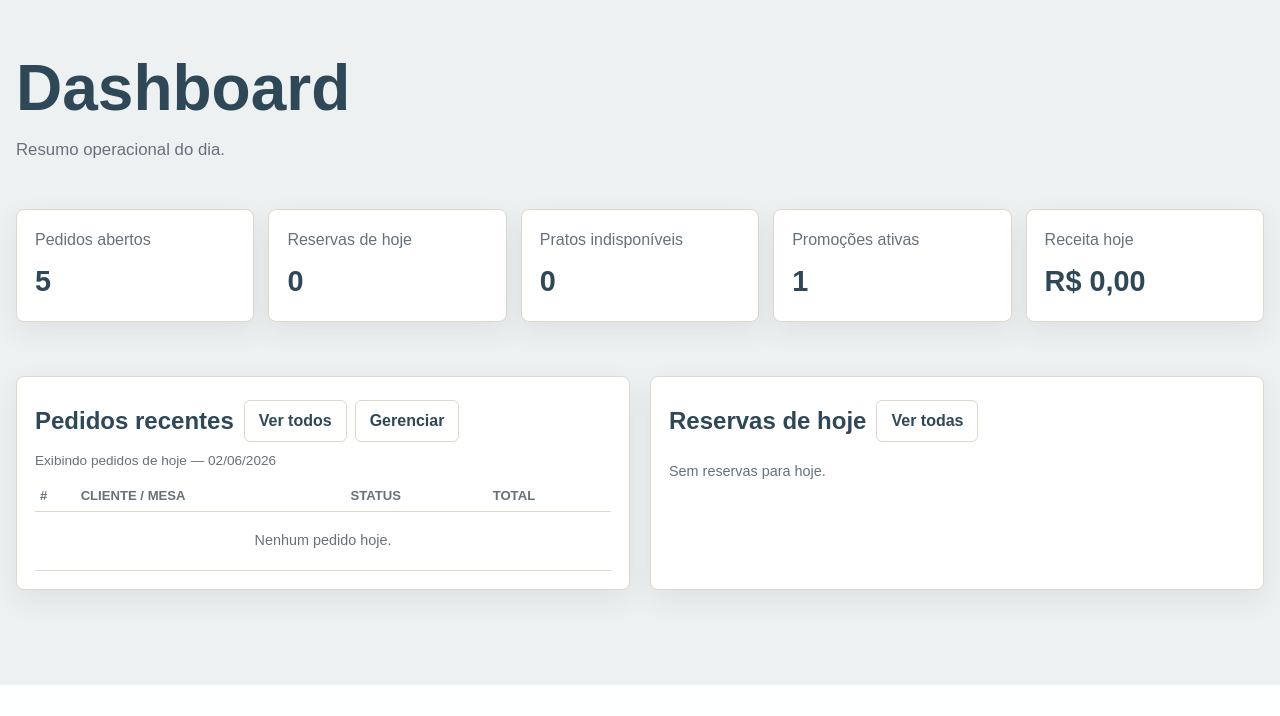
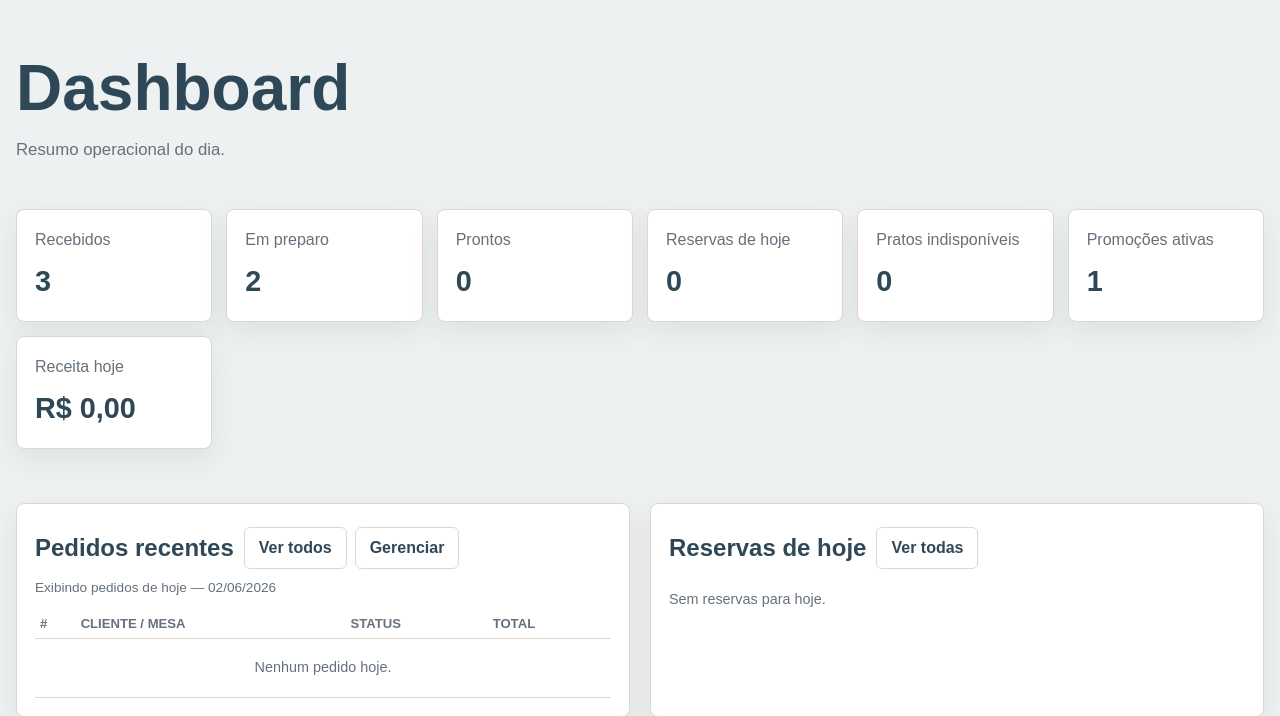
Before and after one commit to EduardoRodrigues22/MenuStock, a PHP site: page /admin/views/dashboard.php in a window 1280 px wide. Shown: the part 115-831 px from the top of the page. Before the commit the page ends 800 px from the top, so only its background shows below. Run offline with PHP 8.4, Linux system fonts and the light colour scheme; a user stored in the database is signed in; data comes from the database, SQL or seed files in the repository; data that the repository does not hold is empty.

Commit message:
feat: split general open orders count into Recebidos, Em preparo, and Prontos

```diff
--- a/admin/views/dashboard.php
+++ b/admin/views/dashboard.php
@@ -11,7 +11,9 @@ $pdo = getConnection();
 $pedidoModel = new Pedido();
 $reservaModel = new Reserva();
 
-$pedidosAbertos = (int) $pdo->query("SELECT COUNT(*) FROM pedidos WHERE status IN ('recebido','preparo','pronto')")->fetchColumn();
+$pedidosRecebidos = (int) $pdo->query("SELECT COUNT(*) FROM pedidos WHERE status = 'recebido'")->fetchColumn();
+$pedidosPreparo = (int) $pdo->query("SELECT COUNT(*) FROM pedidos WHERE status = 'preparo'")->fetchColumn();
+$pedidosProntos = (int) $pdo->query("SELECT COUNT(*) FROM pedidos WHERE status = 'pronto'")->fetchColumn();
 $reservasHoje = (int) $pdo->query('SELECT COUNT(*) FROM reservas WHERE data = CURDATE() AND status <> "cancelada"')->fetchColumn();
 $pratosIndisponiveis = (int) $pdo->query('SELECT COUNT(*) FROM pratos WHERE disponivel = 0')->fetchColumn();
 $promocoesAtivas = (int) $pdo->query('SELECT COUNT(*) FROM vw_promocoes_ativas')->fetchColumn();
@@ -37,8 +39,16 @@ require_once __DIR__ . '/../config/header_admin.php';
 
 <section class="stats-grid <?= $mostrarReceita ? '' : 'stats-grid-centered' ?>">
     <article class="stat-card">
-        <span>Pedidos abertos</span>
-        <strong><?= $pedidosAbertos ?></strong>
+        <span>Recebidos</span>
+        <strong><?= $pedidosRecebidos ?></strong>
+    </article>
+    <article class="stat-card">
+        <span>Em preparo</span>
+        <strong><?= $pedidosPreparo ?></strong>
+    </article>
+    <article class="stat-card">
+        <span>Prontos</span>
+        <strong><?= $pedidosProntos ?></strong>
     </article>
     <article class="stat-card">
         <span>Reservas de hoje</span>
```
